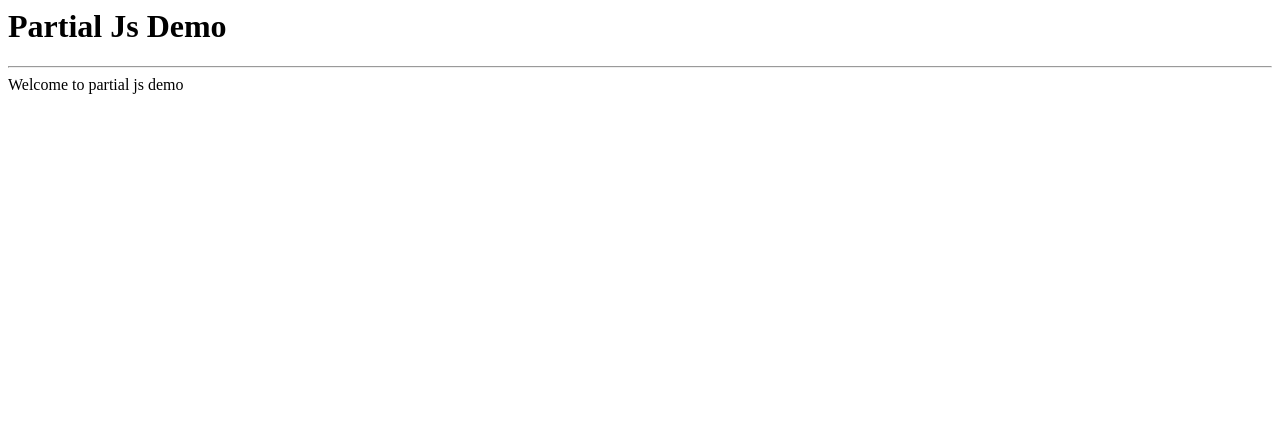
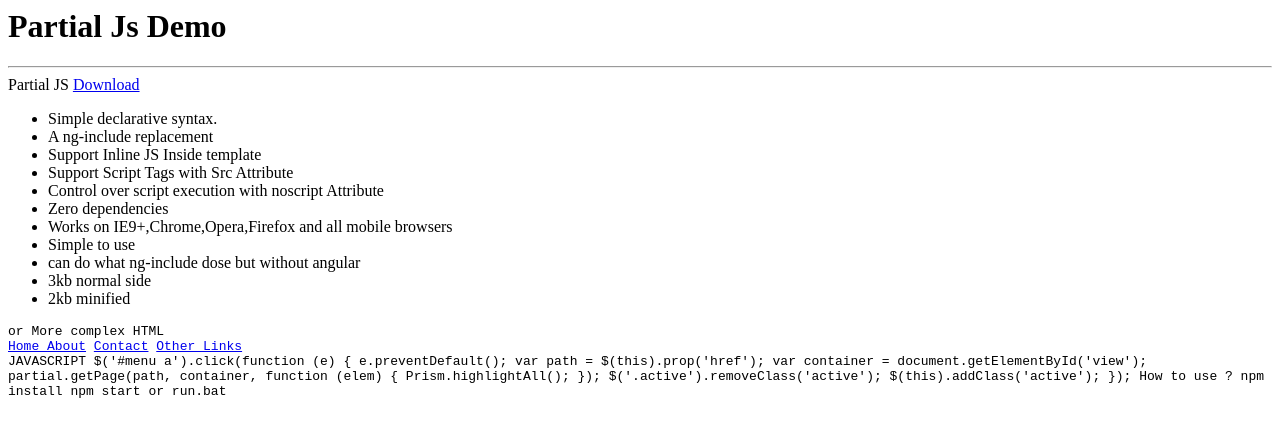
Before and after one commit to darshanmarathe/partialjs, a website: page pages/index.html in a window 1280 px wide. Drawn offline with Linux system fonts and the light colour scheme.

Commit message:
updated website

```diff
--- a/pages/index.html
+++ b/pages/index.html
@@ -2,4 +2,71 @@
 
 <hr>
 
-Welcome to partial js demo
+Partial JS
+
+<a href="https://github.com/darshanmarathe/partialjs">Download</a>
+<ul>
+
+
+<li>Simple declarative syntax.</li>
+<li>A ng-include replacement</li>
+<li>Support Inline JS Inside template</li>
+<li>Support Script Tags with Src Attribute</li>
+<li>Control over script execution with noscript Attribute</li>
+<li>Zero dependencies</li>
+<li>Works on IE9+,Chrome,Opera,Firefox and all mobile browsers</li>
+<li>Simple to use</li>
+<li>can do what ng-include dose but without angular</li>
+<li>3kb normal side</li>
+<li>2kb minified</li>
+
+</ul>
+<code>
+    <partial src="templates/header.html"></partial>
+
+<code>
+or
+<code>
+    <partial src="templates/footer.html" onload="Footerloaded"></partial>
+</code>
+More complex
+
+<code>
+HTML
+
+    <div id="menu" class="list-group">
+    <a href="pages/index.html" class="list-group-item active">
+        Home
+    </a>
+    <a href="pages/page1.html" class="list-group-item">About</a>
+    <a href="pages/page2.html" class="list-group-item">Contact</a>
+    <a href="pages/page3.html" class="list-group-item">Other Links</a>
+
+    </div>
+
+</code>
+<code>
+
+JAVASCRIPT
+
+    $('#menu a').click(function (e) {
+        e.preventDefault();
+        var path = $(this).prop('href');
+        var container = document.getElementById('view');
+        partial.getPage(path, container, function (elem) {
+            Prism.highlightAll();
+        });
+        $('.active').removeClass('active');
+        $(this).addClass('active');
+
+    });
+</code>
+
+How to use ?
+
+npm install
+npm start
+
+or
+
+run.bat
```
Also changed, not shown: pages/page1.html (+12 -1 lines), pages/page3.html (+12 -1 lines).
